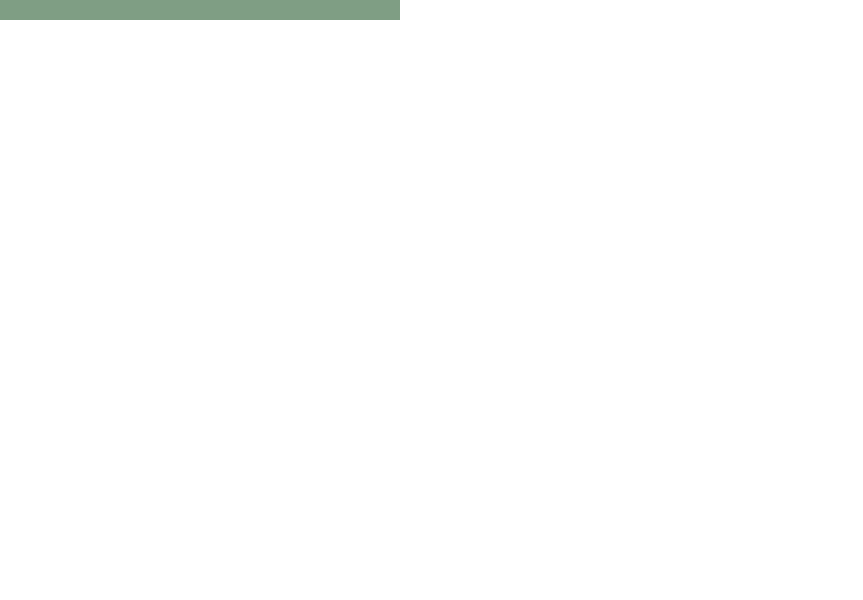
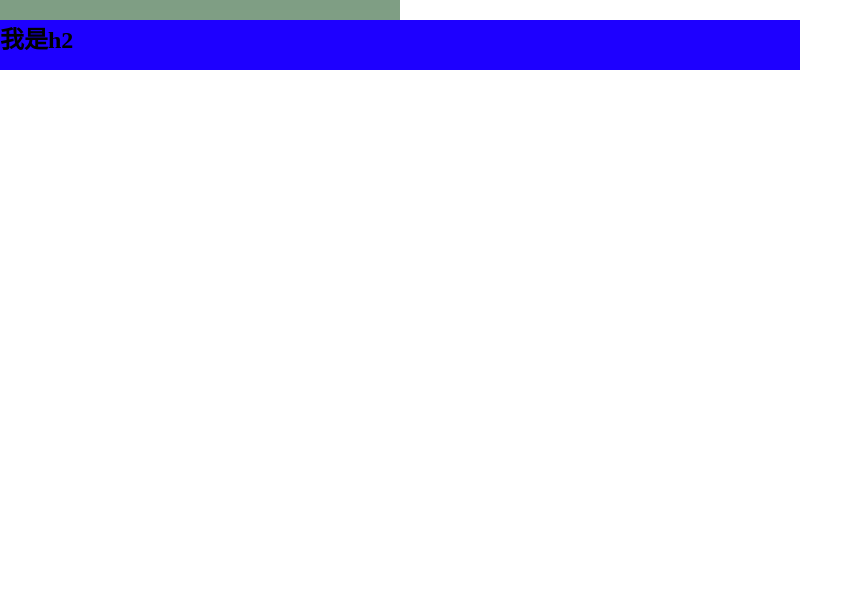
Before and after one commit to niannian0402/nbgit, a plain HTML site: page index.html in a window 1280 px wide. Shown: the part 200-800 px from the top of the page, without its empty margins (0-863 px from the left). Drawn offline with Linux system fonts and the light colour scheme.

Commit message:
我是h2

```diff
--- a/index.html
+++ b/index.html
@@ -13,6 +13,7 @@
     <h1>我是第一个h1</h1>
     <h1>我是第二个h1</h1>
     <h1>我是第三个h1</h1>
+    <h2>我是h2</h2>
 </body>
 
 </html>
--- a/less/index.less
+++ b/less/index.less
@@ -22,3 +22,9 @@ h1 {
     height: 50px;
     background-color: aqua;
 }
+
+h2 {
+    width: 800px;
+    height: 50px;
+    background-color: rgb(30, 0, 255);
+}
```
Also changed, not shown: less/index.css.
